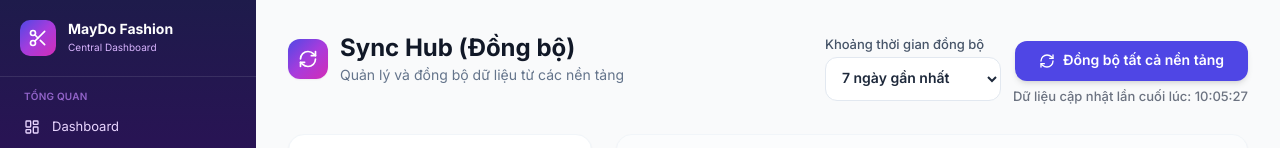
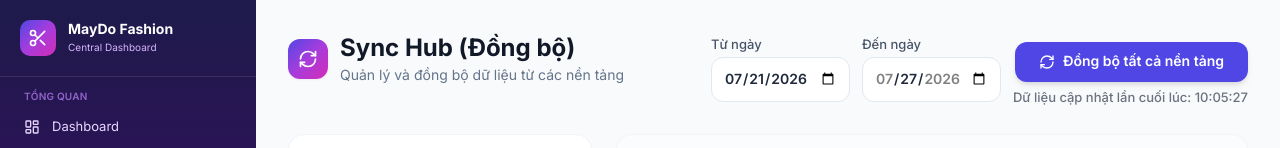
Before and after one commit to nguyen121294/caykimmaydo, a Next.js app: page /sync-hub in a window 1280 px wide. Shown: the top 148 px of the page. Built offline with nearby package versions, Linux system fonts and the light colour scheme; no server answers; the database is empty.

Commit message:
feat: support custom Meta sync date ranges

```diff
--- a/app/api/marketing/sync/meta/route.ts
+++ b/app/api/marketing/sync/meta/route.ts
@@ -6,6 +6,7 @@ import { getServerSession } from 'next-auth';
 import { authOptions } from '@/lib/auth-options';
 import { prisma } from '@/lib/prisma';
 import { publishMetaSync } from '@/lib/netlify-async-workloads';
+import { createSyncPeriod } from '@/lib/sync-date-range';
 
 const META_PLATFORMS = ['Facebook Page', 'Facebook Ads', 'Instagram'] as const;
 type MetaPlatform = (typeof META_PLATFORMS)[number];
@@ -28,7 +29,9 @@ export async function POST(req: NextRequest) {
 
     const body = await req.json().catch(() => ({}));
     const platforms = normalizePlatforms(body);
-    const days = ['7', '30', '90', 'all'].includes(body?.days) ? body.days : '30';
+    const days = body?.startDate || body?.endDate
+      ? createSyncPeriod(body.startDate, body.endDate)
+      : (['7', '30', '90', 'all'].includes(body?.days) ? body.days : '30');
     const groupId = randomUUID();
 
     const jobs = await prisma.$transaction(
--- a/app/sync-hub/_components/sync-hub-content.tsx
+++ b/app/sync-hub/_components/sync-hub-content.tsx
@@ -5,7 +5,6 @@ import PageHeader from '@/app/components/page-header';
 import { toast } from 'sonner';
 
 type PlatformStatus = 'idle' | 'syncing' | 'success' | 'error';
-type SyncDays = '7' | '30' | '90' | 'all';
 
 interface SyncItem {
   id: string;
@@ -34,13 +33,40 @@ const SYNC_CONFIG: SyncItem[] = [
   { id: 'manychat', name: 'ManyChat (CRM / Inbox)', apiRoute: '/api/marketing/sync/manychat', status: 'idle', lastSync: null },
 ];
 
+const formatInputDate = (date: Date) => {
+  const timezoneOffset = date.getTimezoneOffset() * 60_000;
+  return new Date(date.getTime() - timezoneOffset).toISOString().slice(0, 10);
+};
+
+const defaultEndDate = formatInputDate(new Date());
+const initialStartDate = new Date();
+initialStartDate.setDate(initialStartDate.getDate() - 6);
+const defaultStartDate = formatInputDate(initialStartDate);
+
 export default function SyncHubContent() {
   const [items, setItems] = useState<SyncItem[]>(SYNC_CONFIG);
   const [logs, setLogs] = useState<any[]>([]);
   const [loadingLogs, setLoadingLogs] = useState(true);
   const [isSyncingAll, setIsSyncingAll] = useState(false);
   const [lastUpdate, setLastUpdate] = useState('');
-  const [syncDays, setSyncDays] = useState<SyncDays>('7');
+  const [startDate, setStartDate] = useState(defaultStartDate);
+  const [endDate, setEndDate] = useState(defaultEndDate);
+
+  const selectedDayCount = Math.floor(
+    (new Date(`${endDate}T00:00:00Z`).getTime() - new Date(`${startDate}T00:00:00Z`).getTime()) / 86_400_000,
+  ) + 1;
+
+  const confirmDateRange = () => {
+    if (!startDate || !endDate || startDate > endDate) {
+      toast.error('Ngày bắt đầu phải trước hoặc bằng ngày kết thúc.');
+      return false;
+    }
+    if (selectedDayCount <= 30) return true;
+    return window.confirm(
+      `Bạn đang chọn ${selectedDayCount} ngày. Dữ liệu lớn có thể khiến tác vụ bị timeout. `
+      + 'Nên chia thành nhiều khoảng tối đa 30 ngày. Bạn vẫn muốn tiếp tục?',
+    );
+  };
 
   const readJsonResponse = async (res: Response) => {
     const text = await res.text();
@@ -96,7 +122,7 @@ export default function SyncHubContent() {
     const res = await fetch('/api/marketing/sync/meta', {
       method: 'POST',
       headers: { 'Content-Type': 'application/json' },
-      body: JSON.stringify({ platforms, days: syncDays }),
+      body: JSON.stringify({ platforms, startDate, endDate }),
     });
     const data = await readJsonResponse(res);
     if (!res.ok || !data.success) throw new Error(data.error || `Không thể xếp hàng đồng bộ (${res.status})`);
@@ -121,7 +147,8 @@ export default function SyncHubContent() {
     setLastUpdate(new Date().toLocaleTimeString('vi-VN'));
   }, []);
 
-  const handleSyncItem = async (index: number) => {
+  const handleSyncItem = async (index: number, skipDateConfirmation = false) => {
+    if (!skipDateConfirmation && !confirmDateRange()) return;
     const item = items[index];
     setItems(prev => prev.map((candidate, candidateIndex) => candidateIndex === index
       ? { ...candidate, status: 'syncing', message: 'QUEUED' }
@@ -135,7 +162,7 @@ export default function SyncHubContent() {
         const res = await fetch(item.apiRoute, {
           method: 'POST',
           headers: { 'Content-Type': 'application/json' },
-          body: JSON.stringify({ days: syncDays }),
+          body: JSON.stringify({ days: String(selectedDayCount) }),
         });
         const data = await readJsonResponse(res);
         if (!res.ok || !data.success) throw new Error(data.error || `Đồng bộ thất bại (${res.status})`);
@@ -160,6 +187,7 @@ export default function SyncHubContent() {
 
   const handleSyncAll = async () => {
     if (isSyncingAll) return;
+    if (!confirmDateRange()) return;
     setIsSyncingAll(true);
     toast.info('Đang xếp hàng đồng bộ Meta tuần tự...');
     const metaItems = items.filter(item => item.payload?.platform);
@@ -173,7 +201,7 @@ export default function SyncHubContent() {
       const directIndexes = items
         .map((item, index) => item.payload?.platform ? -1 : index)
         .filter(index => index >= 0);
-      for (const index of directIndexes) await handleSyncItem(index);
+      for (const index of directIndexes) await handleSyncItem(index, true);
       const failed = jobs.filter(job => job.status === 'FAILED');
       if (failed.length > 0) toast.error(`${failed.length} nền tảng đồng bộ thất bại.`);
       else toast.success('Đã hoàn tất chuỗi đồng bộ Meta!');
@@ -216,18 +244,27 @@ export default function SyncHubContent() {
         />
         <div className="flex flex-col sm:flex-row sm:items-end gap-3">
           <label className="flex flex-col gap-1 text-xs font-medium text-slate-600">
-            Khoảng thời gian đồng bộ
-            <select
-              value={syncDays}
-              onChange={(event) => setSyncDays(event.target.value as SyncDays)}
+            Từ ngày
+            <input
+              type="date"
+              value={startDate}
+              max={endDate}
+              onChange={(event) => setStartDate(event.target.value)}
               disabled={isSyncingAll || items.some(item => item.status === 'syncing')}
-              className="min-w-44 rounded-xl border border-slate-200 bg-white px-3 py-2.5 text-sm font-semibold text-slate-800 outline-none focus:ring-2 focus:ring-indigo-500 disabled:opacity-60"
-            >
-              <option value="7">7 ngày gần nhất</option>
-              <option value="30">30 ngày gần nhất</option>
-              <option value="90">90 ngày gần nhất</option>
-              <option value="all">Toàn bộ thời gian</option>
-            </select>
+              className="rounded-xl border border-slate-200 bg-white px-3 py-2.5 text-sm font-semibold text-slate-800 outline-none focus:ring-2 focus:ring-indigo-500 disabled:opacity-60"
+            />
+          </label>
+          <label className="flex flex-col gap-1 text-xs font-medium text-slate-600">
+            Đến ngày
+            <input
+              type="date"
+              value={endDate}
+              min={startDate}
+              max={defaultEndDate}
+              onChange={(event) => setEndDate(event.target.value)}
+              disabled={isSyncingAll || items.some(item => item.status === 'syncing')}
+              className="rounded-xl border border-slate-200 bg-white px-3 py-2.5 text-sm font-semibold text-slate-800 outline-none focus:ring-2 focus:ring-indigo-500 disabled:opacity-60"
+            />
           </label>
           <div className="flex flex-col items-end">
           <button
--- /dev/null
+++ b/lib/sync-date-range.ts
@@ -0,0 +1,52 @@
+const DATE_PATTERN = /^\d{4}-\d{2}-\d{2}$/;
+
+const isValidDate = (value: string) => {
+  if (!DATE_PATTERN.test(value)) return false;
+  const date = new Date(`${value}T00:00:00.000Z`);
+  return !Number.isNaN(date.getTime()) && date.toISOString().slice(0, 10) === value;
+};
+
+export interface SyncDateRange {
+  startDate: string;
+  endDate: string;
+}
+
+export function createSyncPeriod(startDate: unknown, endDate: unknown): string {
+  if (typeof startDate !== 'string' || typeof endDate !== 'string'
+    || !isValidDate(startDate) || !isValidDate(endDate)) {
+    throw new Error('Ngày bắt đầu hoặc ngày kết thúc không hợp lệ.');
+  }
+  if (startDate > endDate) throw new Error('Ngày bắt đầu phải trước hoặc bằng ngày kết thúc.');
+  return `${startDate}:${endDate}`;
+}
+
+export function parseSyncPeriod(value: unknown): SyncDateRange | null {
+  if (value === 'all') return null;
+  if (typeof value === 'string' && value.includes(':')) {
+    const [startDate, endDate] = value.split(':');
+    if (isValidDate(startDate) && isValidDate(endDate) && startDate <= endDate) {
+      return { startDate, endDate };
+    }
+  }
+
+  const days = value === '7' || value === '30' || value === '90' ? Number(value) : 30;
+  const end = new Date();
+  const start = new Date(end);
+  start.setUTCDate(start.getUTCDate() - days + 1);
+  return { startDate: start.toISOString().slice(0, 10), endDate: end.toISOString().slice(0, 10) };
+}
+
+export function getSyncDateBounds(value: unknown) {
+  const range = parseSyncPeriod(value);
+  if (!range) return { start: null, endExclusive: null };
+  const start = new Date(`${range.startDate}T00:00:00.000Z`);
+  const endExclusive = new Date(`${range.endDate}T00:00:00.000Z`);
+  endExclusive.setUTCDate(endExclusive.getUTCDate() + 1);
+  return { start, endExclusive };
+}
+
+export function getMetaDateFilter(value: unknown): string {
+  const range = parseSyncPeriod(value);
+  if (!range) return 'date_preset=maximum';
+  return `time_range=${encodeURIComponent(JSON.stringify({ since: range.startDate, until: range.endDate }))}`;
+}
--- a/lib/sync-meta-utils.ts
+++ b/lib/sync-meta-utils.ts
@@ -1,5 +1,6 @@
 import { prisma } from '@/lib/prisma';
 import { decrypt } from '@/lib/crypto';
+import { getMetaDateFilter, getSyncDateBounds, parseSyncPeriod } from '@/lib/sync-date-range';
 
 export interface SyncLog {
   platform: string;
@@ -29,26 +30,6 @@ export interface PostAdsProgress {
   complete: boolean;
   hasMore: boolean;
   cursor?: string;
-}
-
-export type SyncDays = '7' | '30' | '90' | 'all';
-
-function normalizeSyncDays(value: unknown): SyncDays {
-  return value === '7' || value === '30' || value === '90' || value === 'all' ? value : '30';
-}
-
-function getMetaDateFilter(value: unknown) {
-  const days = normalizeSyncDays(value);
-  if (days === 'all') return 'date_preset=maximum';
-
-  const until = new Date();
-  const since = new Date(until);
-  since.setUTCDate(since.getUTCDate() - Number(days) + 1);
-  const range = {
-    since: since.toISOString().slice(0, 10),
-    until: until.toISOString().slice(0, 10),
-  };
-  return `time_range=${encodeURIComponent(JSON.stringify(range))}`;
 }
 
 export async function getTokenForPlatform(platform: string): Promise<{ token: string | null; pageId?: string; adAccountId?: string; igAccountId?: string }> {
@@ -127,12 +108,12 @@ export async function syncFacebookPage(token: string, pageId?: string, days?: un
     }
 
     const convData = await convRes.json();
-    const cutoff = normalizeSyncDays(days) === 'all'
-      ? null
-      : new Date(Date.now() - Number(normalizeSyncDays(days)) * 24 * 60 * 60 * 1000);
+    const { start, endExclusive } = getSyncDateBounds(days);
     const conversations = (convData?.data || []).filter((conv: any) => {
       const createdAt = conv?.messages?.data?.[0]?.created_time;
-      return !cutoff || !createdAt || new Date(createdAt) >= cutoff;
+      if (!createdAt) return true;
+      const date = new Date(createdAt);
+      return (!start || date >= start) && (!endExclusive || date < endExclusive);
     });
     log.recordsFetched = conversations.length;
 
@@ -187,8 +168,12 @@ export async function syncFacebookPage(token: string, pageId?: string, days?: un
     try {
       const targetId = pageId || 'me';
       const fields = 'id,message,full_picture,permalink_url,created_time,reactions.summary(true),comments.summary(true),shares';
+      const postRange = parseSyncPeriod(days);
+      const postDateParams = postRange
+        ? `&since=${postRange.startDate}&until=${encodeURIComponent(`${postRange.endDate}T23:59:59Z`)}`
+        : '';
       const fbRes = await fetch(
-        `https://graph.facebook.com/v19.0/${targetId}/published_posts?fields=${encodeURIComponent(fields)}&limit=50&access_token=${encodeURIComponent(effectiveToken)}`,
+        `https://graph.facebook.com/v19.0/${targetId}/published_posts?fields=${encodeURIComponent(fields)}&limit=50${postDateParams}&access_token=${encodeURIComponent(effectiveToken)}`,
         { signal: AbortSignal.timeout(15000) }
       );
       if (fbRes.ok) {
@@ -448,13 +433,12 @@ export async function syncInstagram(token: string, igAccountId?: string, days?:
       igId = page.instagram_business_account.id;
     }
 
-    const selectedDays = normalizeSyncDays(days);
-    const cutoff = selectedDays === 'all' ? null : new Date(Date.now() - Number(selectedDays) * 24 * 60 * 60 * 1000);
+    const { start, endExclusive } = getSyncDateBounds(days);
 
     let nextUrl: string | null = `https://graph.facebook.com/v19.0/${igId}/media?fields=id,caption,timestamp,like_count,comments_count,media_type,permalink&limit=25&access_token=${encodeURIComponent(token)}`;
     const allPosts: any[] = [];
     let pageCount = 0;
-    const maxPages = selectedDays === 'all' ? 10 : 5;
+    const maxPages = 10;
 
     while (nextUrl && pageCount < maxPages) {
       pageCount++;
@@ -471,11 +455,11 @@ export async function syncInstagram(token: string, igAccountId?: string, days?:
 
       let reachedCutoff = false;
       for (const post of pagePosts) {
-        if (cutoff && post.timestamp && new Date(post.timestamp) < cutoff) {
+        if (start && post.timestamp && new Date(post.timestamp) < start) {
           reachedCutoff = true;
           break;
         }
-        allPosts.push(post);
+        if (!endExclusive || !post.timestamp || new Date(post.timestamp) < endExclusive) allPosts.push(post);
       }
 
       if (reachedCutoff || !mediaData?.paging?.next) {
@@ -597,12 +581,12 @@ export async function syncPostAdsInsights(token: string, adAccountId?: string, d
 
     // Full-history sync is deliberately processed in resumable batches. This avoids
     // losing progress when Meta rate-limits a request or the server reaches its timeout.
-    const selectedDays = normalizeSyncDays(days);
+    const selectedPeriod = parseSyncPeriod(days);
     const checkpointKey = `instagram_ads_full_sync_v2_${actId}`;
     let checkpoint: { cursor?: string; fetched?: number; saved?: number; complete?: boolean } = options?.cursor
       ? { cursor: options.cursor }
       : {};
-    if (selectedDays === 'all' && !options?.batch) {
+    if (!selectedPeriod && !options?.batch) {
       const stored = await prisma.appSetting.findUnique({ where: { key: checkpointKey } });
       if (stored) checkpoint = JSON.parse(stored.value);
       if (checkpoint.complete) {
@@ -620,7 +604,7 @@ export async function syncPostAdsInsights(token: string, adAccountId?: string, d
     let pagesInsightsFetched = 0;
 
     let nextCursor: string | undefined;
-    const pageLimit = options?.pageLimit ?? (options?.batch ? 1 : (selectedDays === 'all' ? 1 : 20));
+    const pageLimit = options?.pageLimit ?? (options?.batch ? 1 : (!selectedPeriod ? 1 : 20));
     let rowsFetched = 0;
 
     while (hasNextInsights && insightsUrl && pagesInsightsFetched < pageLimit) {
@@ -655,7 +639,7 @@ export async function syncPostAdsInsights(token: string, adAccountId?: string, d
 
     if (adInsightsMap.size === 0 && !nextCursor) {
       const result = { fetched: (checkpoint.fetched || 0) + rowsFetched, saved: checkpoint.saved || 0, complete: true, hasMore: false };
-      if (selectedDays === 'all' && !options?.batch) {
+      if (!selectedPeriod && !options?.batch) {
         await prisma.appSetting.upsert({ where: { key: checkpointKey }, update: { value: JSON.stringify({ ...result, cursor: null }) }, create: { key: checkpointKey, value: JSON.stringify({ ...result, cursor: null }) } });
       }
       return result;
@@ -861,7 +845,7 @@ export async function syncPostAdsInsights(token: string, adAccountId?: string, d
       hasMore: Boolean(nextCursor),
       cursor: nextCursor,
     };
-    if (selectedDays === 'all' && !options?.batch) {
+    if (!selectedPeriod && !options?.batch) {
       await prisma.appSetting.upsert({
         where: { key: checkpointKey },
         update: { value: JSON.stringify({ ...result, cursor: nextCursor || null }) },
```
